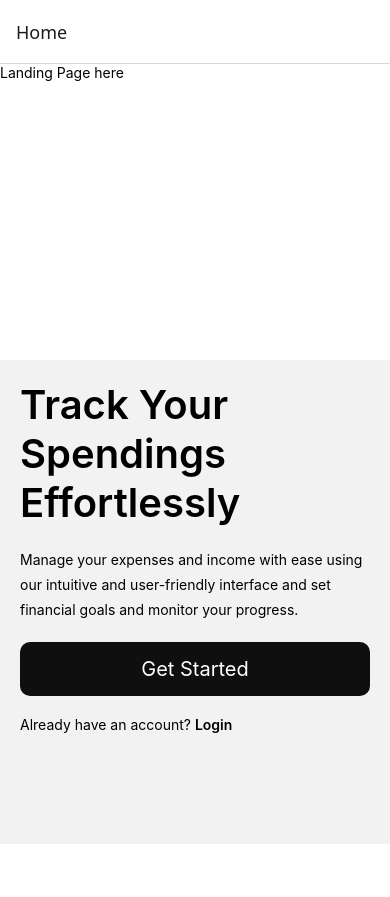
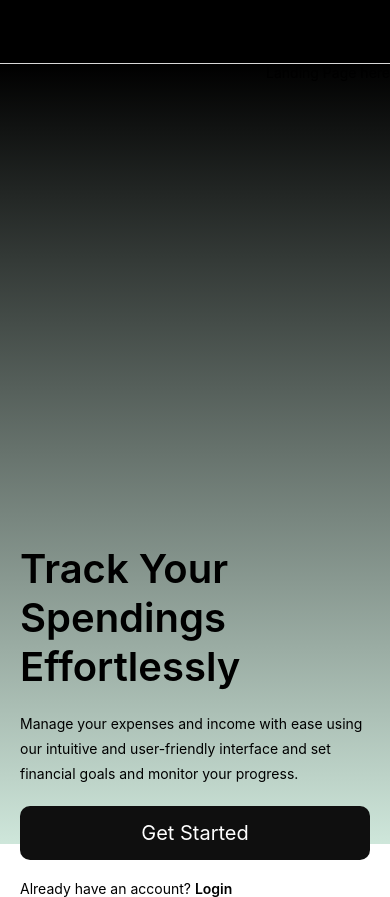
Before and after one commit to lokesh-dc/financing-app, a React Native app: screen /Home in a window 390 px wide. Before the commit the page ends 844 px from the top, so only its background shows below. Built offline with nearby package versions, Linux system fonts and the light colour scheme.

Commit message:
Home : gradient

```diff
--- a/App.js
+++ b/App.js
@@ -1,5 +1,3 @@
-import { NavigationContainer } from "@react-navigation/native";
-
 import { createNativeStackNavigator } from "@react-navigation/native-stack";
 
 import LandingPage from "@/views/landing";
@@ -8,6 +6,8 @@ import LoginPage from "@/views/login";
 
 const Stack = createNativeStackNavigator();
 
+import { NavigationContainer } from "@react-navigation/native";
+
 export default function App() {
 	return (
 		<NavigationContainer>
@@ -15,17 +15,28 @@ export default function App() {
 				<Stack.Screen
 					name="Home"
 					component={LandingPage}
-					// options={{ title: "Home" }}
+					options={{
+						headerStyle: { backgroundColor: "#000000" },
+						headerTintColor: "black",
+					}}
 				/>
 				<Stack.Screen
 					name="Profile"
 					component={ProfileSection}
-					options={{ title: "Profile Section" }}
+					options={{
+						title: "Profile Section",
+						headerStyle: { backgroundColor: "#0D0D0D" },
+						// headerTintColor: "#fff",
+					}}
 				/>
 				<Stack.Screen
 					name="Login"
 					component={LoginPage}
-					options={{ title: "Login" }}
+					options={{
+						title: "Login",
+						headerStyle: { backgroundColor: "#000000" },
+						headerTintColor: "#fff",
+					}}
 				/>
 			</Stack.Navigator>
 		</NavigationContainer>
--- a/app.json
+++ b/app.json
@@ -3,11 +3,8 @@
 		"name": "financer-app",
 		"slug": "financer-app",
 		"version": "1.0.0",
-    "platforms": [
-      "ios",
-      "android",
-      "web"
-    ],
+		"sdkVersion": "53.0.0",
+		"platforms": ["ios", "android", "web"],
 		"android": {
 			"package": "com.anonymous.financerapp"
 		},
--- /dev/null
+++ b/metro.config.js
@@ -0,0 +1,3 @@
+const { getDefaultConfig } = require("expo/metro-config");
+
+module.exports = getDefaultConfig(__dirname);
--- a/src/components/functional/form/fields/input.jsx
+++ b/src/components/functional/form/fields/input.jsx
@@ -18,6 +18,6 @@ const styles = StyleSheet.create({
 		marginVertical: 10,
 		borderRadius: 10,
 		backgroundColor: "white",
-		borderColor: "rgba(0,0,0,0.6)",
+		borderColor: "rgba(0,0,0,0.1)",
 	},
 });
--- a/src/styles/global.js
+++ b/src/styles/global.js
@@ -1,14 +1,12 @@
-// styles/GlobalStyles.js
 import { StyleSheet } from "react-native";
 
 export const colors = {
+	primary: "#4A90E2",
+	secondary: "#FF2D55",
 	background: "#0F0F0F",
 	card: "#1C1C1E",
-	primary: "#2DFFB1",
 	accent: "#FFFFFF",
 	danger: "#FF5C5C",
-	textPrimary: "#F5F5F7",
-	textSecondary: "#A1A1A3",
 	border: "#2A2A2C",
 };
 
@@ -26,6 +24,10 @@ export const fontGlobalStyles = StyleSheet.create({
 	bold: {
 		fontWeight: 600,
 	},
+	specialEffectSize: {
+		fontSize: 35,
+		fontWeight: 700,
+	},
 	headingSize: {
 		fontSize: 24,
 		fontWeight: 600,
@@ -35,6 +37,9 @@ export const fontGlobalStyles = StyleSheet.create({
 	},
 	regularSize: {
 		fontSize: 16,
+	},
+	primary: {
+		color: colors.primary,
 	},
 });
 
--- a/src/views/landing/index.jsx
+++ b/src/views/landing/index.jsx
@@ -1,13 +1,34 @@
 import { Text, View } from "react-native";
+
 import PrimaryButton from "@/components/ui/buttons/Primary.jsx";
+
+import { LinearGradient } from "expo-linear-gradient";
 
 export default function LandingPage({ navigation }) {
 	return (
-		<View style={{ flex: 1 }}>
-			<View style={{ flex: 2, backgroundColor: "white" }}>
+		<LinearGradient
+			// style={{
+			// 	flex: 1,
+			// 	backgroundColor: "#ABDBC3",
+			// }}
+			colors={["rgba(0, 0, 0, 1)", "rgba(171, 219, 195, 0.5)"]}
+			style={{
+				flex: 1,
+				height: "100vh",
+				display: "flex",
+				justifyContent: "flex-end",
+				alignItems: "flex-end",
+			}}
+		>
+			<View
+				style={{
+					flex: 2,
+					// backgroundColor: "#ABDBC3",
+				}}
+			>
 				<Text>Landing Page here</Text>
 			</View>
-			<View style={{ flex: 3, gap: 20, padding: 20 }}>
+			<View style={{ flex: 1, gap: 20, padding: 20, marginBottom: 50 }}>
 				<Text style={{ fontSize: 40, fontWeight: 600 }}>
 					Track Your Spendings Effortlessly{" "}
 				</Text>
@@ -30,6 +51,6 @@ export default function LandingPage({ navigation }) {
 					</Text>
 				</Text>
 			</View>
-		</View>
+		</LinearGradient>
 	);
 }
```
Also changed, not shown: package.json (+8 -7 lines), 2 other files (tests, documents, lock files or other folders). Lines whose indentation alone changed are shown as unchanged.
